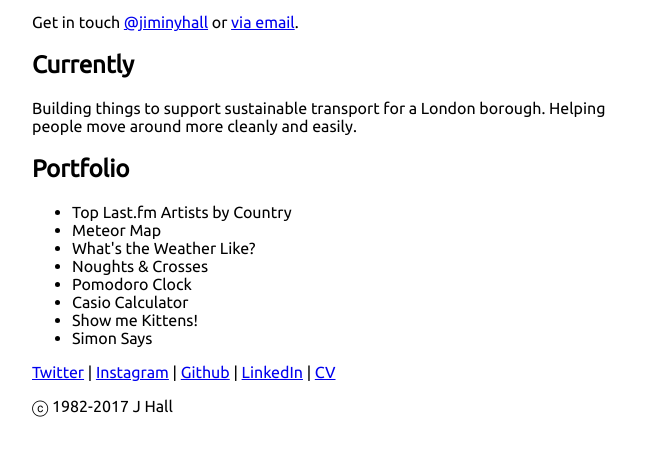
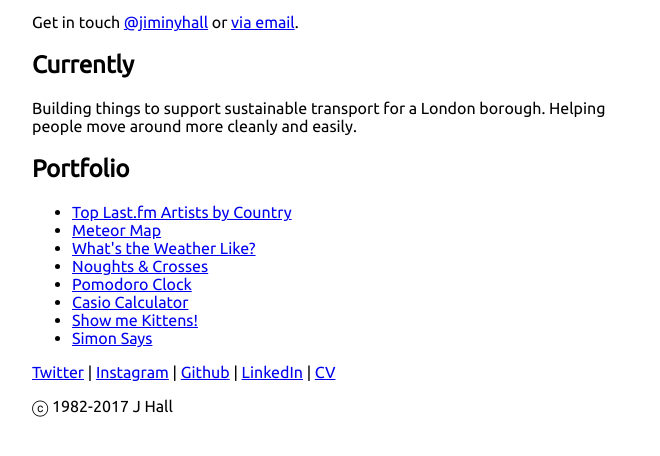
Before and after one commit to jiminyhall/jiminyhall.github.io, a plain HTML site: page index.html in a window 1280 px wide. Shown: the part 106-562 px from the top of the page, without its empty margins (308-968 px from the left). Drawn offline with Linux system fonts and the light colour scheme.

Commit message:
Update index.html

```diff
--- a/index.html
+++ b/index.html
@@ -35,14 +35,14 @@
             <h2>Portfolio</h2>
 
             <ul>
-                <li>Top Last.fm Artists by Country</li>
-                <li>Meteor Map</li>
-                <li>What's the Weather Like?</li>
-                <li>Noughts & Crosses</li>
-                <li>Pomodoro Clock</li>
-                <li>Casio Calculator</li>
-                <li>Show me Kittens!</li>
-                <li>Simon Says</li>
+                <li><a href="https://jiminyhall.github.io/last-fm-artist-by-country/">Top Last.fm Artists by Country</a></li>
+                <li><a href="https://jiminyhall.github.io/meteor-map/">Meteor Map</a></li>
+                <li><a href="https://jiminyhall.github.io/whats-the-weather-like/">What's the Weather Like?</a></li>
+                <li><a href="https://jiminyhall.github.io/Os-and-Xs/">Noughts & Crosses</a></li>
+                <li><a href="https://jiminyhall.github.io/pomodoro-clock/">Pomodoro Clock</a></li>
+                <li><a href="https://jiminyhall.github.io/casio-calculator/">Casio Calculator</a></li>
+                <li><a href="https://jiminyhall.github.io/show-me-flickr-kittens/">Show me Kittens!</a></li>
+                <li><a href="https://jiminyhall.github.io/simon-says/">Simon Says</a></li>
             </ul>
 
             <a href="http://twitter.com/jiminyhall">Twitter</a> | <a href="https://www.instagram.com/jiminyhall/">Instagram</a> | <a href="https://github.com/jiminyhall">Github</a> | <a href="https://www.linkedin.com/in/jimmyhall/">LinkedIn</a> | <a href="#">CV</a>
```
